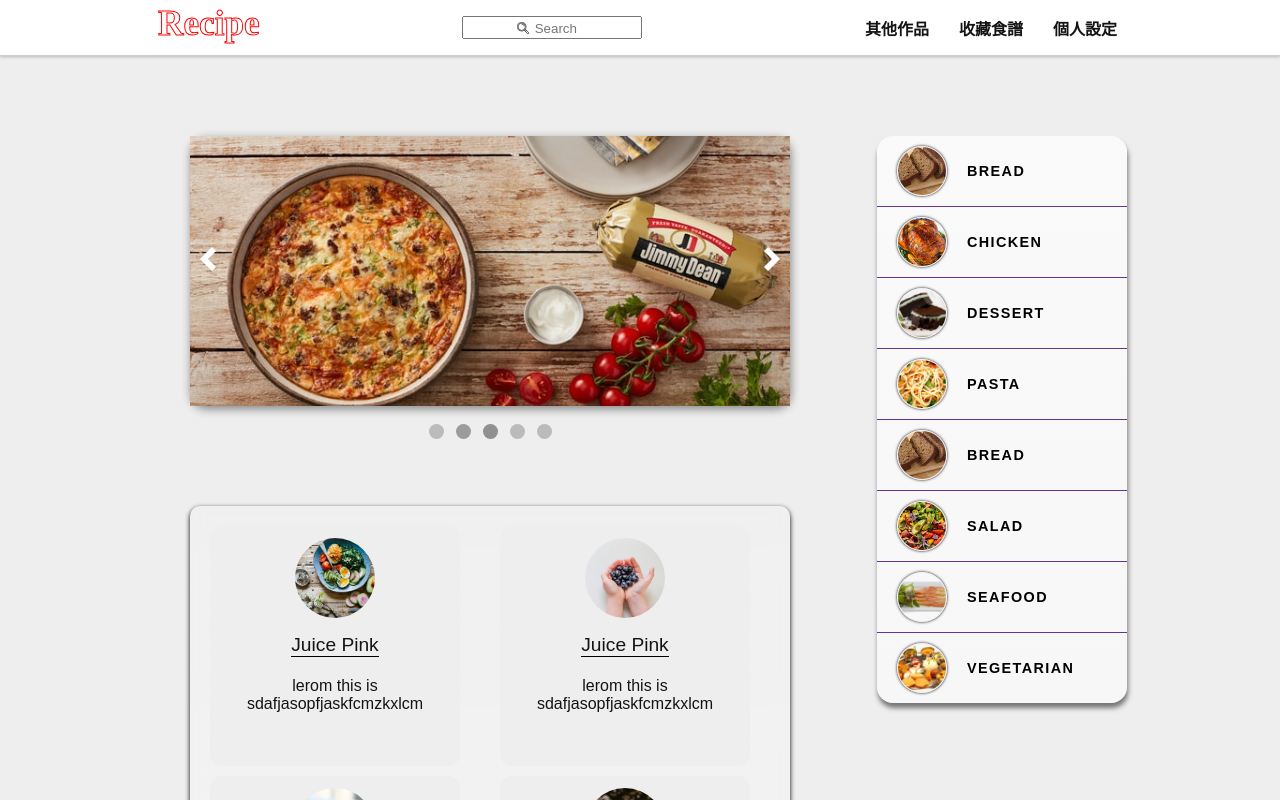
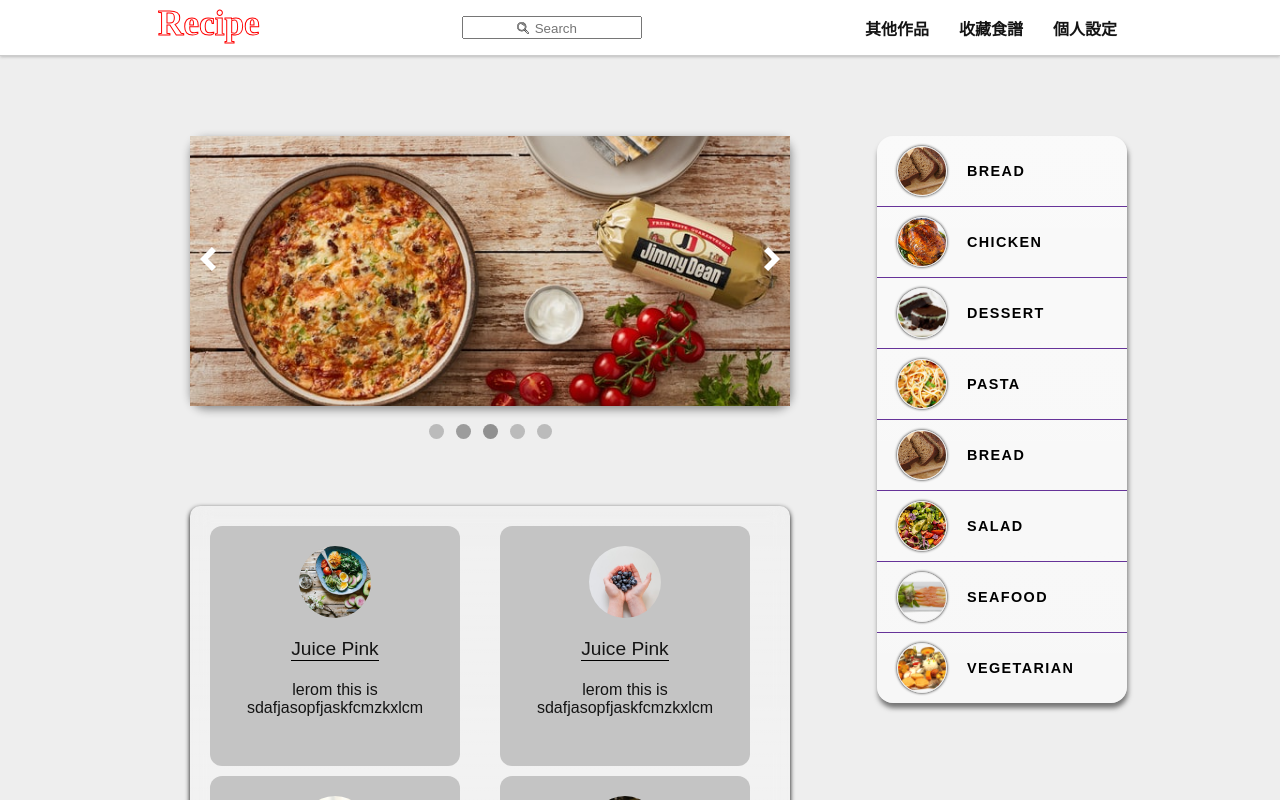
Before and after one commit to yuenu/recipe-next, a Vue app: page / in a window 1280 px wide. Shown: the top 800 px of the page. Built offline with nearby package versions, Linux system fonts and the light colour scheme; a web font is replaced by a local one.

Commit message:
feat:add axios

```diff
--- a/src/components/recipe/MealResults.vue
+++ b/src/components/recipe/MealResults.vue
@@ -10,7 +10,7 @@
           :src="image.path"
           :alt="image.description"
           class="card__img"
-        >
+        />
         <div class="card__content">
           <div class="card__title">Juice Pink</div>
           <div class="card__text">lerom this is sdafjasopfjaskfcmzkxlcm</div>
@@ -63,53 +63,61 @@ export default defineComponent({
   max-width: 600px;
   padding: 20px 10px;
   margin: 0 auto;
-  height:fit-content;
+  height: fit-content;
   columns: 2 auto;
   column-gap: 0;
-  background: linear-gradient(to bottom, rgba(255, 255, 255, 0.151), rgba(255,255,255,0.42));
+  background: linear-gradient(
+    to bottom,
+    rgba(255, 255, 255, 0.151),
+    rgba(255, 255, 255, 0.42)
+  );
   backdrop-filter: blur(10px);
-  box-shadow: 0px 2px 5px #000;;
-  border-radius:10px;
+  box-shadow: 0px 2px 5px #000;
+  border-radius: 10px;
   margin-top: calc(10vh + 370px);
-  margin-bottom:2rem;
+  margin-bottom: 2rem;
 
   &__box {
     break-inside: avoid;
     color: #ffffff;
     border-radius: 12px;
     max-width: 250px;
-    width:100%;
-    margin:0 auto;
+    width: 100%;
+    margin: 0 auto;
     height: 240px;
     overflow: hidden;
     cursor: pointer;
-    background:#eee;
-    margin:10px;
+    background: rgb(196, 196, 196);
+    margin: 10px;
     text-align: center;
-    padding:0 20px;
+    padding: 0 20px;
+
+    &:hover {
+      background: rgb(190, 190, 190);
+    }
   }
 
   &__box:first-of-type {
-    margin-top:0;
+    margin-top: 0;
   }
 
   &__img {
-    width: 80px;
-    height: 80px;
-    border-radius:50%;
+    width: 72px;
+    height: 72px;
+    border-radius: 50%;
     object-fit: cover;
-    margin:12px 0;
+    margin: 20px 0 16px 0;
   }
 
   &__content {
-    color:rgb(20,20,20);
+    color: rgb(20, 20, 20);
   }
 
   &__title {
-    font-size:1.2rem;
-    display:inline-block;
+    font-size: 1.2rem;
+    display: inline-block;
     border-bottom: 1px solid #000;
-    margin-bottom:20px;
+    margin-bottom: 20px;
   }
 }
 </style>
--- a/src/store/modules/requests/index.ts
+++ b/src/store/modules/requests/index.ts
@@ -6,7 +6,7 @@ export default {
   namespaced: true,
   state () {
     return {
-
+      randomMeal: []
     }
   },
   actions,
--- a/src/views/Home.vue
+++ b/src/views/Home.vue
@@ -12,10 +12,11 @@
 </template>
 
 <script lang="ts">
-import { defineComponent } from 'vue'
+import { defineComponent, onMounted } from 'vue'
 import SideBar from '@/components/recipe/SideBar.vue'
 import Carousel from '@/components/recipe/Carousel.vue'
 import MealResults from '@/components/recipe/MealResults.vue'
+import { useStore } from 'vuex'
 
 export default defineComponent({
   name: 'Home',
@@ -23,6 +24,13 @@ export default defineComponent({
     SideBar,
     Carousel,
     MealResults
+  },
+  setup () {
+    const store = useStore()
+
+    onMounted(() => {
+      console.log(store.state.requests.request)
+    })
   }
 })
 </script>
```
